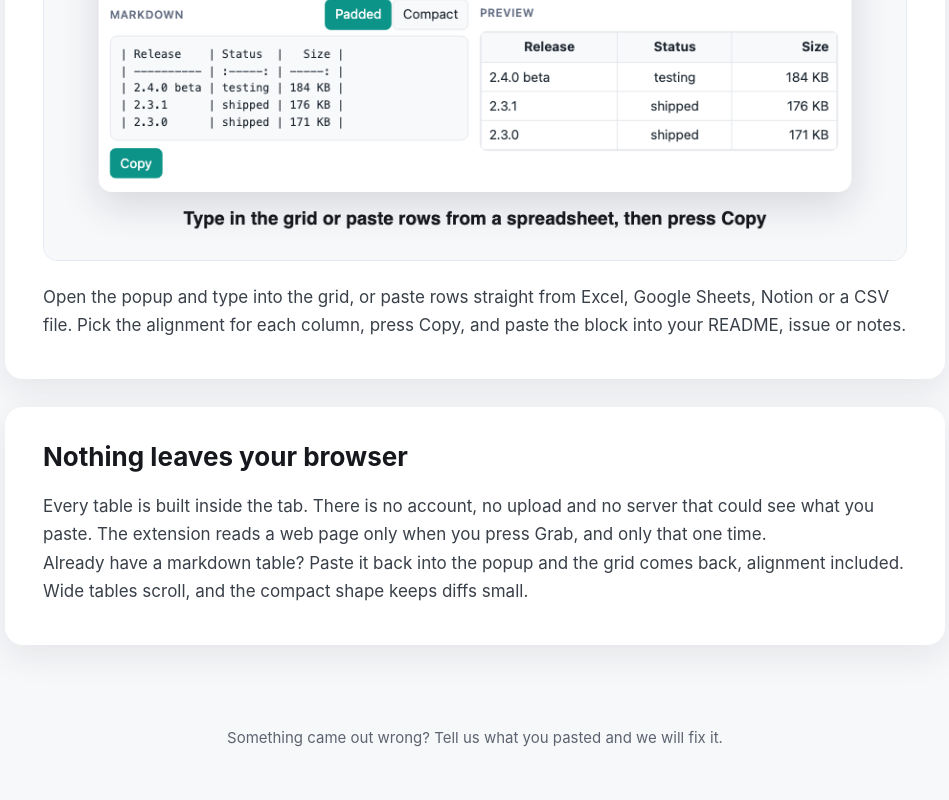
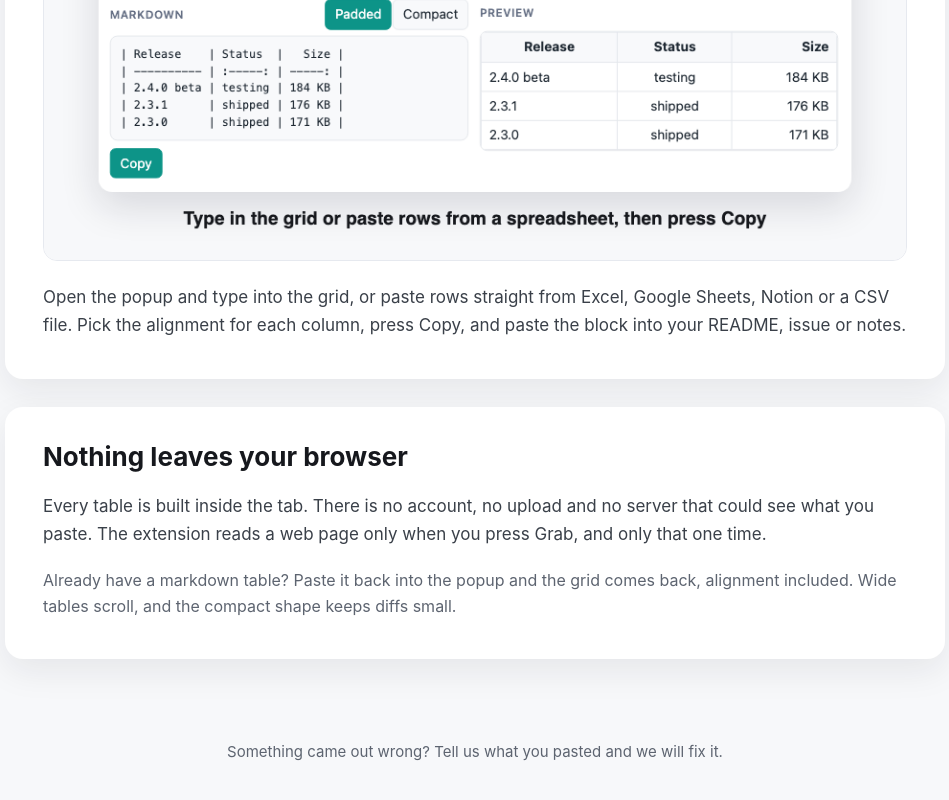
Before and after one commit to tolya231/markdown-table-generator-welcome, a plain HTML site: page index.html in a window 1280 px wide. Shown: the part 1157-1957 px from the top of the page, without its empty margins (165-1114 px from the left). Drawn offline with Linux system fonts and the light colour scheme.

Commit message:
Отбивка подсказки в блоке о приватности

```diff
--- a/styles.css
+++ b/styles.css
@@ -34,5 +34,5 @@ body {
   border-radius: 14px; border: 1px solid #e6e9ef;
 }
 .step p, .note p { margin: 0; font-size: 17px; line-height: 1.65; color: #3a4049; }
-.note__hint { margin-top: 18px; color: #5d6470; font-size: 16px; }
+.note p.note__hint { margin-top: 18px; color: #5d6470; font-size: 16px; }
 .footer { padding: 0 20px 48px; text-align: center; color: #5d6470; font-size: 15px; }
```
